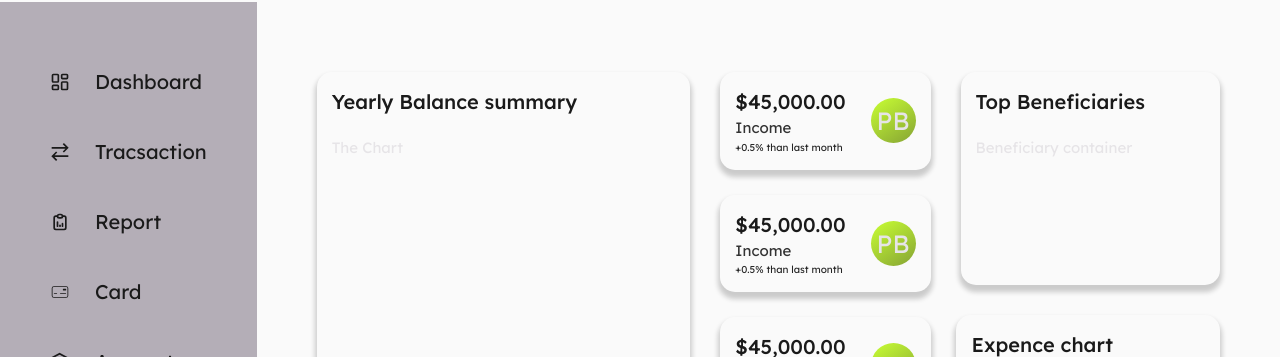
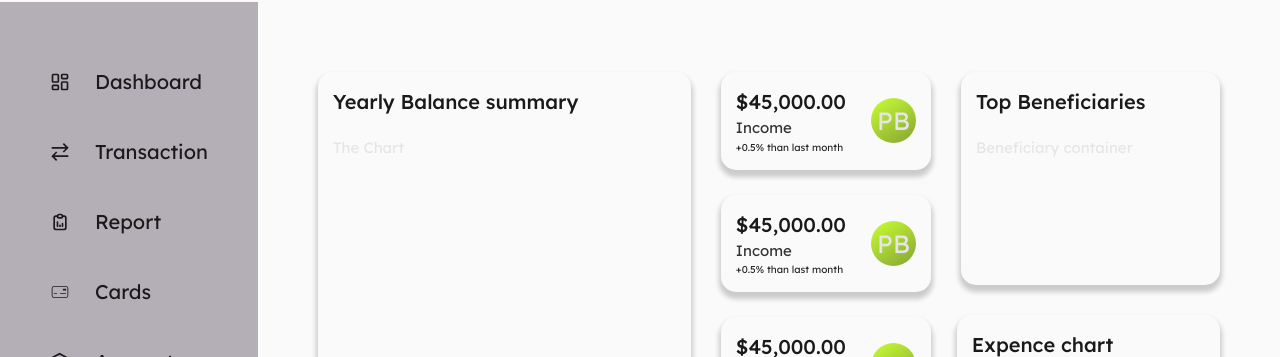
Before and after one commit to Muhammad0320/bank--f, a Next.js app: page / in a window 1280 px wide. Shown: the part 108-465 px from the top of the page. Built offline with nearby package versions, Linux system fonts and the light colour scheme.

Commit message:
chore:  update nav data

```diff
--- a/components/nav/NavData.ts
+++ b/components/nav/NavData.ts
@@ -17,7 +17,7 @@ export const navData: {
 
   {
     href: '/transactions',
-    content: 'Tracsaction',
+    content: 'Transaction',
     icon: GrTransaction,
   },
 
@@ -28,8 +28,8 @@ export const navData: {
   },
 
   {
-    href: '/card',
-    content: 'Card',
+    href: '/cards',
+    content: 'Cards',
     icon: CiCreditCard2,
   },
 
```
